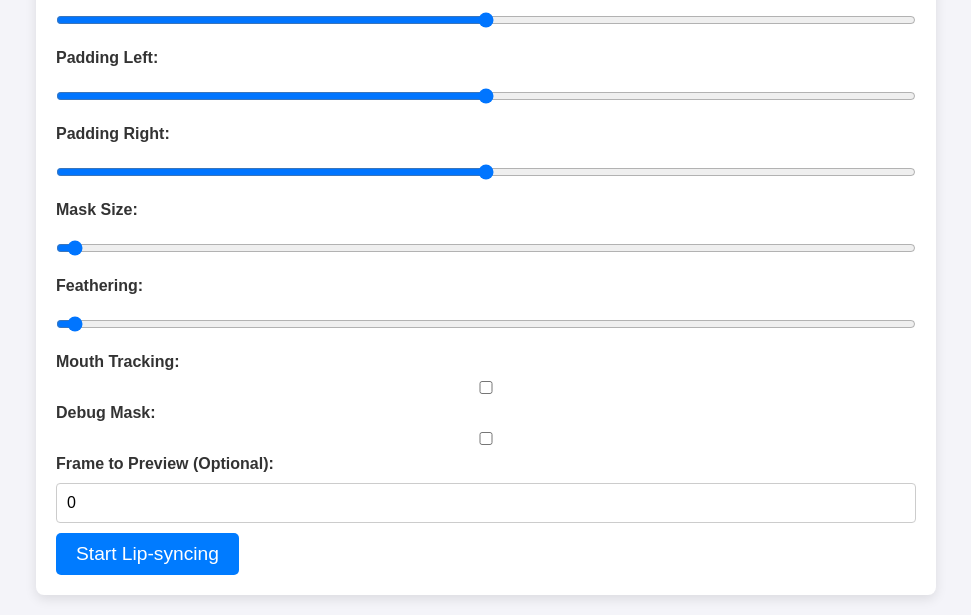
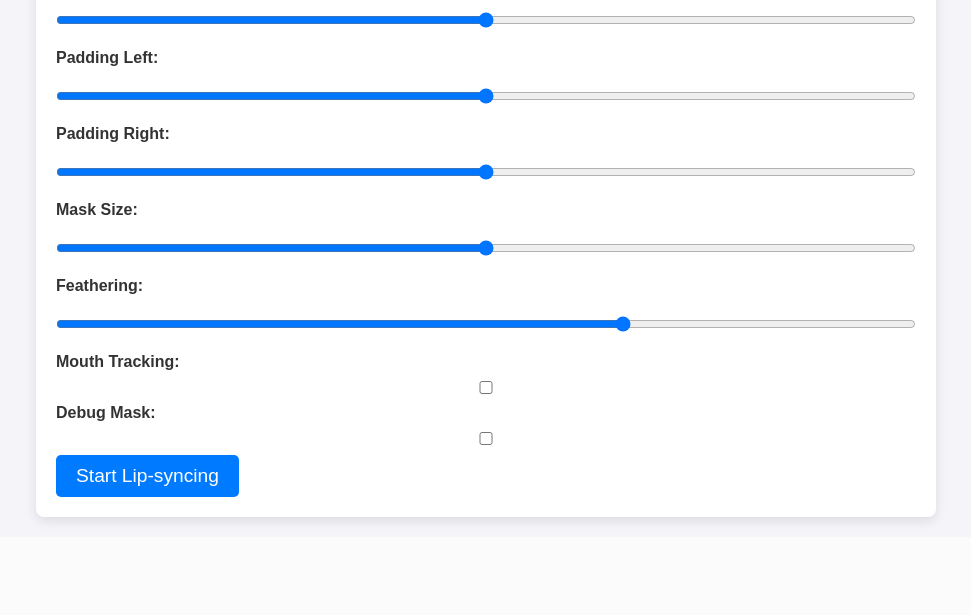
Before and after one commit to Mashood-Basharat/flask_code, a Python web app: template templates/lipsyncing.html in a window 1280 px wide. Shown: the part 752-1367 px from the top of the page, without its empty margins (154-1125 px from the left). After the commit the page ends 1277 px from the top, so only its background shows below. Run offline with Jinja, Linux system fonts and the light colour scheme; the template is opened without the code that fills it: most values are stand-ins (such as "Sample title", 1, 10 or a date in 2020).

Commit message:
updated lipsyncing.html file

```diff
--- a/templates/lipsyncing.html
+++ b/templates/lipsyncing.html
@@ -13,14 +13,14 @@
     <input type="text" name="audio_file" value="{{ audio_file }}" readonly>
 
     <label for="quality">Quality:</label>
-    <select name="quality" required>
+    <select name="quality">
         <option value="Fast">Fast</option>
         <option value="Improved">Improved</option>
         <option value="Enhanced">Enhanced</option>
     </select>
 
     <label for="output_height">Output Height:</label>
-    <select name="output_height" required>
+    <select name="output_height">
         <option value="half resolution">Half resolution</option>
         <option value="full resolution">Full resolution</option>
         <option value="480">480</option>
@@ -30,7 +30,7 @@
     <input type="checkbox" name="use_previous_tracking_data">
 
     <label for="wav2lip_version">Wav2Lip Version:</label>
-    <select name="wav2lip_version" required>
+    <select name="wav2lip_version">
         <option value="Wav2Lip">Wav2Lip</option>
         <option value="Wav2Lip_GAN">Wav2Lip_GAN</option>
     </select>
@@ -40,29 +40,25 @@
 
     <!-- Padding -->
     <label for="U">Padding Up:</label>
-    <input type="range" name="U" min="-100" max="100" step="1" value="0">
+    <input type="range" name="U" min="-100" max="100" step="1">
     <label for="D">Padding Down:</label>
-    <input type="range" name="D" min="-100" max="100" step="1" value="0">
+    <input type="range" name="D" min="-100" max="100" step="1">
     <label for="L">Padding Left:</label>
-    <input type="range" name="L" min="-100" max="100" step="1" value="0">
+    <input type="range" name="L" min="-100" max="100" step="1">
     <label for="R">Padding Right:</label>
-    <input type="range" name="R" min="-100" max="100" step="1" value="0">
+    <input type="range" name="R" min="-100" max="100" step="1">
 
     <label for="size">Mask Size:</label>
-    <input type="range" name="size" min="1" max="6" step="0.1" value="1.0">
+    <input type="range" name="size" min="1" max="6" step="0.1">
 
     <label for="feathering">Feathering:</label>
-    <input type="range" name="feathering" min="0" max="3" step="1" value="0">
+    <input type="range" name="feathering" min="0" max="3" step="1">
 
     <label for="mouth_tracking">Mouth Tracking:</label>
     <input type="checkbox" name="mouth_tracking">
 
     <label for="debug_mask">Debug Mask:</label>
     <input type="checkbox" name="debug_mask">
-
-    <!-- Frame to Preview -->
-    <label for="frame_to_preview">Frame to Preview (Optional):</label>
-    <input type="number" name="frame_to_preview" min="0" value="0">
 
     <button type="submit" class="btn-primary">Start Lip-syncing</button>
 </form>
@@ -71,4 +67,8 @@
     <div class="message">{{ message }}</div>
 {% endif %}
 
+{% if error %}
+    <div class="error">{{ error }}</div>
+{% endif %}
+
 {% endblock %}
```
